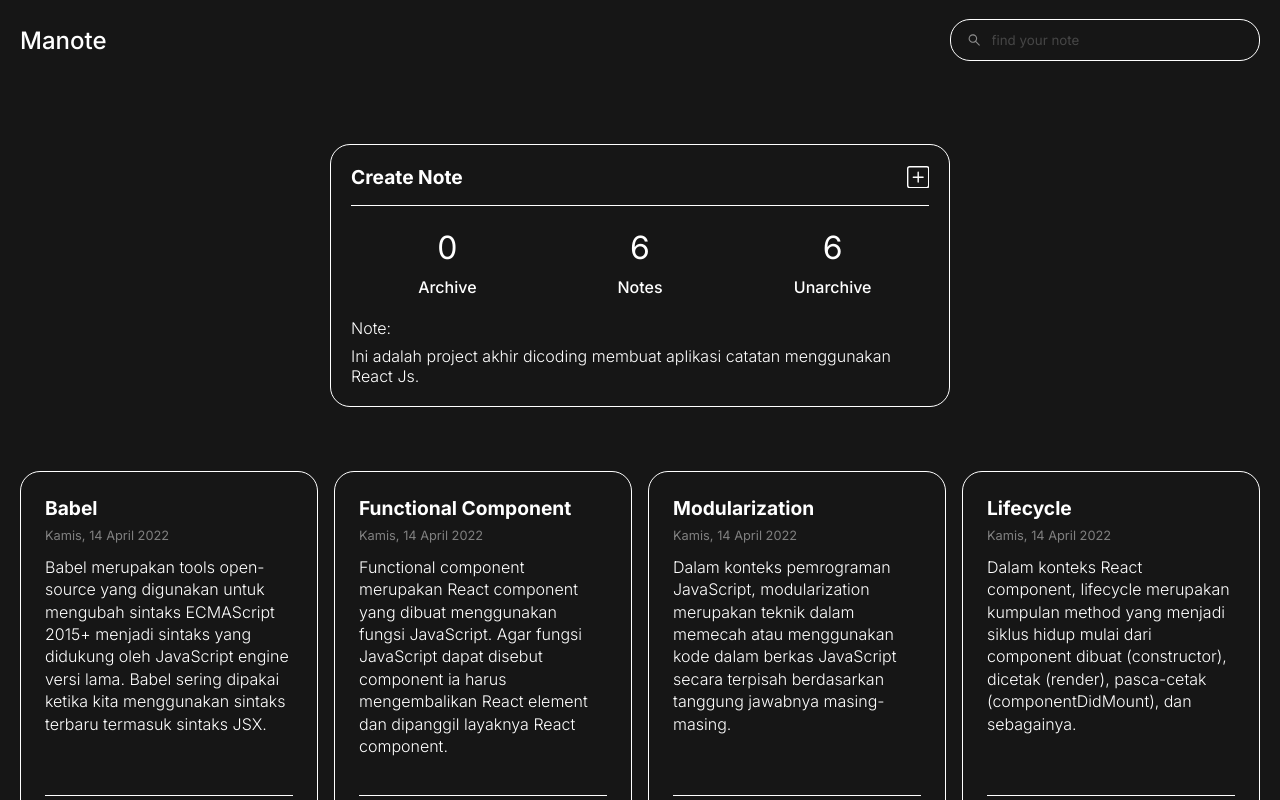
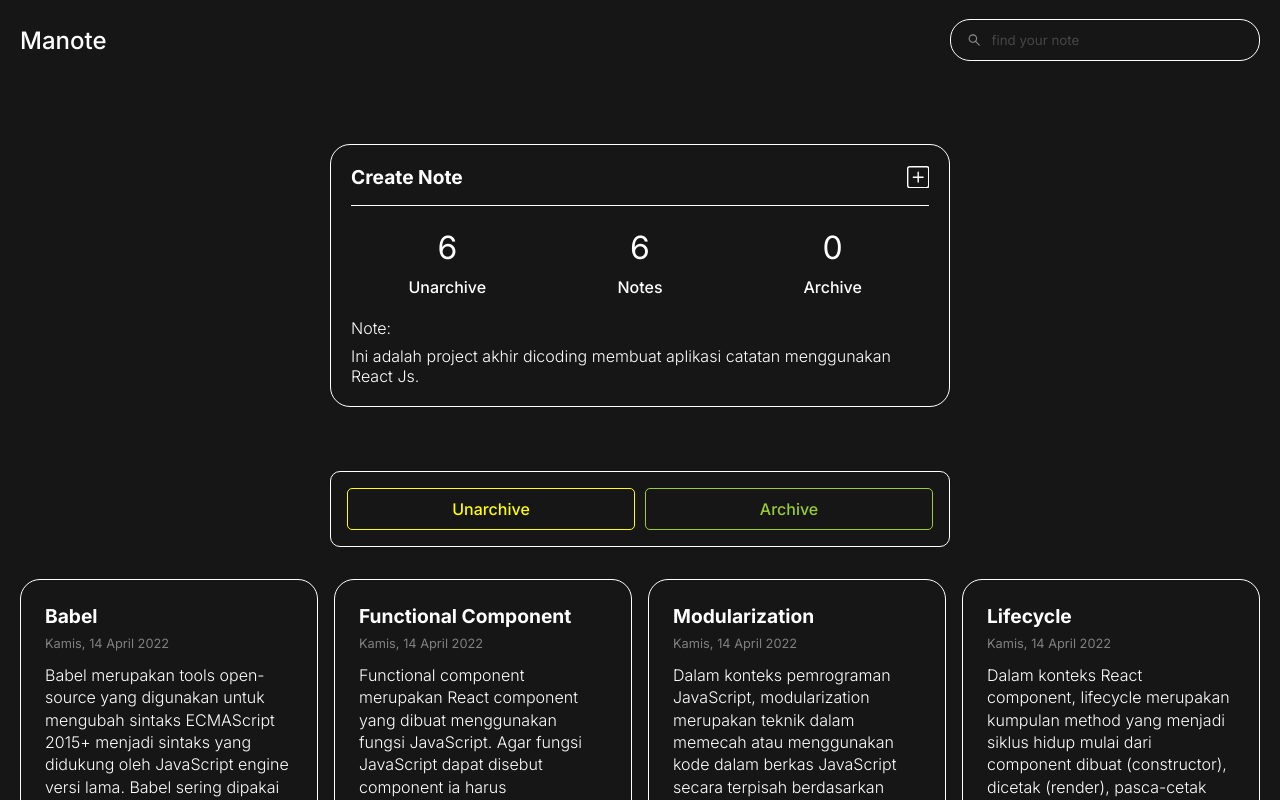
Before and after one commit to pujiragil/note-app, a React (Vite) app: page / in a window 1280 px wide. Shown: the top 800 px of the page. Built offline with nearby package versions, Linux system fonts and the light colour scheme.

Commit message:
archive menu toggle

```diff
--- a/src/App.jsx
+++ b/src/App.jsx
@@ -1,5 +1,5 @@
 import { Component } from "react"
-import { Form, Navbar, Note, FormModal } from "./components"
+import { Form, Navbar, Note, FormModal, Menu } from "./components"
 import { getInitialData } from "./utils"
 
 class App extends Component {
@@ -8,16 +8,19 @@ class App extends Component {
 
     this.state = {
       toggle: false,
+      menu: 'unarchive',
       notes: getInitialData(),
       title: '',
       body: '',
       message: null
     }
     this.setToggle = this.setToggle.bind(this)
+    this.setMenu = this.setMenu.bind(this)
     this.titleHandler = this.titleHandler.bind(this)
     this.bodyHandler = this.bodyHandler.bind(this)
     this.createNoteHandler = this.createNoteHandler.bind(this)
     this.deleteNoteHandler = this.deleteNoteHandler.bind(this)
+    this.archiveNoteHandler = this.archiveNoteHandler.bind(this)
   }
 
   setToggle() {
@@ -26,6 +29,12 @@ class App extends Component {
     ))
 
     this.state.message && this.setState({ message: null })
+  }
+
+  setMenu(menu) {
+    this.setState({
+      menu
+    })
   }
 
   titleHandler(e) {
@@ -66,13 +75,28 @@ class App extends Component {
     })
   }
 
+  archiveNoteHandler(note) {
+    const {notes} = this.state
+    const updatedNote = {
+      ...note,
+      archived: note.archived ? false : true
+    }
+    const noteIndex = notes.findIndex((current) => current.id === note.id)
+
+    const updatedNotes = [...notes]
+    updatedNotes[noteIndex] = updatedNote
+
+    this.setState({ notes: updatedNotes })
+  }
+
   render() {
     return (
       <div className="container">
         <Navbar />
-        <Form onToggle={this.setToggle} notes={this.state.notes.length}/>
+        <Form onToggle={this.setToggle} notes={this.state.notes}/>
         {this.state.toggle && <FormModal onToggle={this.setToggle} titleHandler={this.titleHandler} bodyHandler={this.bodyHandler} createNoteHandler={this.createNoteHandler} message={this.state.message}/>}
-        <Note notes={this.state.notes} onDelete={this.deleteNoteHandler}/>
+        <Menu onMenu={this.setMenu}/>
+        <Note menu={this.state.menu} notes={this.state.notes} onDelete={this.deleteNoteHandler} onArchive={this.archiveNoteHandler}/>
       </div>
     )
   }
--- a/src/components/Form/FormElements.jsx
+++ b/src/components/Form/FormElements.jsx
@@ -18,11 +18,13 @@ export const FormCreateButton = ({onToggle}) => {
 }
 
 export const FormBodyWrapper = ({notes}) => {
+  const unarchived = notes.filter(note => note.archived === false)
+  const archived = notes.filter(note => note.archived === true)
   return (
     <div className="form__body--wrapper">
-      <FormCount notes={0} text="Archive"/>
-      <FormCount notes={notes} text="Notes"/>
-      <FormCount notes={notes} text="Unarchive"/>
+      <FormCount notes={unarchived.length} text="Unarchive"/>
+      <FormCount notes={notes.length} text="Notes"/>
+      <FormCount notes={archived.length} text="Archive"/>
     </div>
   )
 }
--- /dev/null
+++ b/src/components/Menu/Menu.css
@@ -0,0 +1,60 @@
+.menu {
+  display: flex;
+  justify-content: center;
+  align-items: center;
+  margin-bottom: 2rem;
+  background: transparent;
+}
+
+.menu--wrapper {
+  border-radius: 10px;
+  border: 1px solid white;
+  padding: 1rem;
+  width: 100%;
+  display: flex;
+  gap: 10px;
+  justify-content: space-between;
+  align-items: center;
+}
+
+.menu__button {
+  flex: 1;
+  padding: 10px 0;
+  border-radius: 5px;
+  cursor: pointer;
+  font-size: 1rem;
+  font-weight: 500;
+  outline: none;
+}
+
+.menu__button:first-child {
+  background: transparent;
+  border: 1px solid yellow;
+  color: yellow;
+  transition: all .2s ease-in-out;
+}
+
+.menu__button:last-child {
+  background: transparent;
+  border: 1px solid yellowgreen;
+  color: yellowgreen;
+  transition: all .2s ease-in-out;
+}
+
+.menu__button:first-child:hover {
+  background: rgb(212, 212, 0);
+  color: white;
+  transition: all 0.2s ease-in-out;
+}
+
+.menu__button:last-child:hover {
+  background: yellowgreen;
+  color: white;
+  transition: all .2s ease-in-out;
+}
+
+@media screen and (min-width: 768px) {
+  .menu--wrapper {
+    width: 50%;
+  }
+}
--- /dev/null
+++ b/src/components/Menu/MenuElements.jsx
@@ -0,0 +1,20 @@
+export const MenuWrap = ({onMenu}) => {
+  return (
+    <div className="menu--wrapper">
+      <ButtonUnarchive onMenu={onMenu}/>
+      <ButtonArchive onMenu={onMenu}/>
+    </div>
+  )
+}
+
+const ButtonArchive = ({onMenu}) => {
+  return (
+    <button onClick={() => onMenu("archive")} className="menu__button">Archive</button>
+  )
+}
+
+const ButtonUnarchive = ({onMenu}) => {
+  return (
+    <button onClick={() => onMenu("unarchive")} className="menu__button">Unarchive</button>
+  )
+}
--- /dev/null
+++ b/src/components/Menu/index.jsx
@@ -0,0 +1,12 @@
+import "./Menu.css"
+import { MenuWrap } from "./MenuElements"
+
+const Menu = ({onMenu}) => {
+  return (
+    <div className="menu">
+      <MenuWrap onMenu={onMenu}/>
+    </div>
+  )
+}
+
+export default Menu
--- a/src/components/Note/Note.css
+++ b/src/components/Note/Note.css
@@ -2,6 +2,7 @@
   color: white;
   text-align: center;
   font-size: 2rem;
+  margin: 4rem 0;
 }
 
 .note__list {
--- a/src/components/Note/NoteElements.jsx
+++ b/src/components/Note/NoteElements.jsx
@@ -1,25 +1,23 @@
 import { showFormattedDate } from "../../utils"
 
-export const NoteList = ({ notes, onDelete }) => {
+export const NoteList = ({children }) => {
   return (
     <div className="note__list">
-      {notes.map(note => (
-        <NoteItem key={note.id} note={note} onDelete={onDelete}/>
-      ))}
+      {children}
     </div>
   )
 }
 
-const NoteItem = ({ note, onDelete }) => {
+export const NoteItem = ({ note, onDelete, onArchive }) => {
   return (
-      <div className="note__item">
-        <NoteContent {...note} />
-        <NoteButtonWrap id={note.id} onDelete={onDelete}/>
-      </div>
+    <div className="note__item">
+      <NoteContent {...note} />
+      <NoteButtonWrap id={note.id} note={note} onDelete={onDelete} onArchive={onArchive} />
+    </div>
   )
 }
 
-const NoteContent = ({title, createdAt, body}) => {
+const NoteContent = ({ title, createdAt, body }) => {
   const date = showFormattedDate(createdAt)
   return (
     <div className="note__content--wrapper">
@@ -30,19 +28,19 @@ const NoteContent = ({title, createdAt, body}) => {
   )
 }
 
-const NoteButtonWrap = ({id, onDelete}) => {
+const NoteButtonWrap = ({ id, note, onDelete, onArchive }) => {
   return (
     <div className="note__button--wrapper">
       <DeleteButton id={id} onDelete={onDelete} />
-      <ArchieveButton />
+      <ArchieveButton note={note} onArchive={onArchive} />
     </div>
   )
 }
 
-const DeleteButton = ({id, onDelete}) => {
+const DeleteButton = ({ id, onDelete }) => {
   return <button onClick={() => onDelete(id)} className="note__button delete">Delete</button>
 }
 
-const ArchieveButton = () => {
-  return <button className="note__button archive">Archive</button>
+const ArchieveButton = ({ note, onArchive }) => {
+  return <button onClick={() => { onArchive(note) }} className="note__button archive">Archive</button>
 }
--- a/src/components/Note/index.jsx
+++ b/src/components/Note/index.jsx
@@ -1,16 +1,39 @@
 import "./Note.css"
-import { NoteList } from "./NoteElements"
+import { NoteItem, NoteList } from "./NoteElements"
 
-const Note = ({notes, onDelete}) => {
+const Note = ({ menu, notes, onDelete, onArchive }) => {
+  const unarchiveNotes = notes.filter(note => note.archived === false)
+  const archiveNotes = notes.filter(note => note.archived === true)
   return (
     <div className="note">
-      {notes.length > 0 ? (
-        <NoteList notes={notes} onDelete={onDelete}/>
+      {menu === 'unarchive' ? (
+        unarchiveNotes.length > 0 ? (
+          <NoteList>
+            {unarchiveNotes.map(note => (
+              <NoteItem key={note.id} note={note} onDelete={onDelete} onArchive={onArchive} />
+            ))}
+          </NoteList>
+        ) : (
+          <p className="note__warning">no record 🗿</p>
+        )
       ) : (
-        <p className="note__warning">no record 🗿</p>
+        archiveNotes.length > 0 ? (
+          <NoteList>
+            {archiveNotes.map(note => (
+              <NoteItem key={note.id} note={note} onDelete={onDelete} onArchive={onArchive} />
+            ))}
+          </NoteList>
+        ) : (
+          <p className="note__warning">no record 🗿</p>
+        )
       )}
     </div>
   )
 }
 
+{/* {notes.length > 0 ? (
+  <NoteList notes={notes} onDelete={onDelete} onArchive={onArchive}/>
+) : (
+  <p className="note__warning">no record 🗿</p>
+)} */}
 export default Note
--- a/src/components/index.jsx
+++ b/src/components/index.jsx
@@ -2,5 +2,6 @@ import Navbar from "./Navbar"
 import Form from "./Form"
 import FormModal from "./Form/FormModal"
 import Note from "./Note"
+import Menu from "./Menu"
 
-export {Navbar, Form, FormModal, Note}
+export {Navbar, Form, FormModal, Note, Menu}
```
